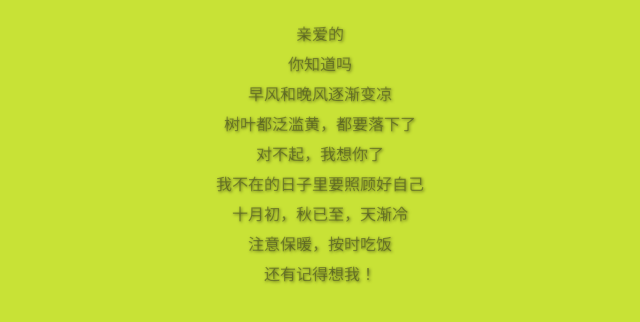
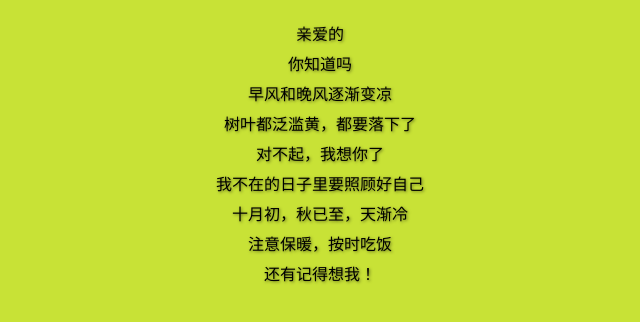
Before and after one commit to longlong17/active, a plain HTML site: page index.html in a window 1280 px wide. Shown: the whole page, without its empty margins (320-960 px from the left). Drawn offline with Linux system fonts and the light colour scheme.

Commit message:
Update index.html

```diff
--- a/index.html
+++ b/index.html
@@ -16,9 +16,7 @@
             margin-top: 20px;
             width: 100%;
             height: 100vh;
-
             text-shadow: 1px 1px 3px rgba(0, 0, 0, 0.5);
-            color: rgba(32, 33, 34, 0.424);
             text-align: center;
             line-height: 30px;
         }
```
